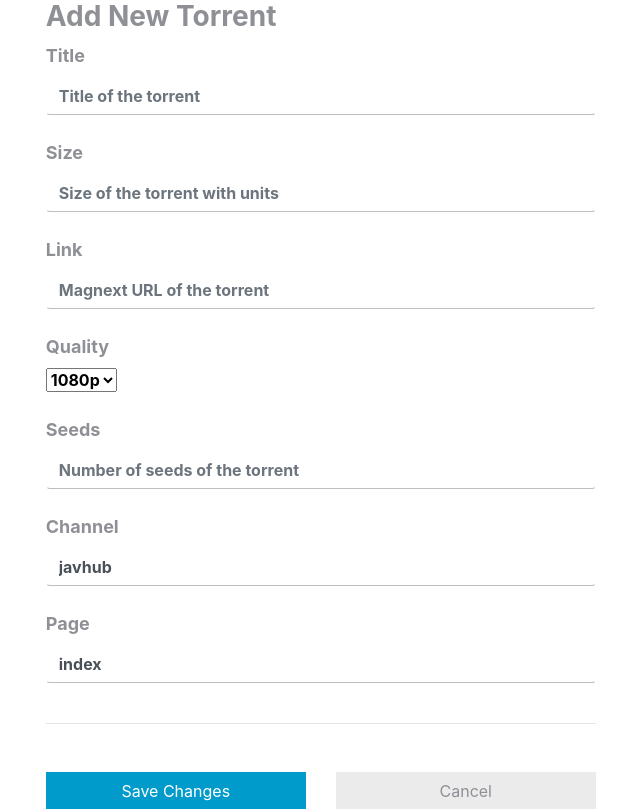
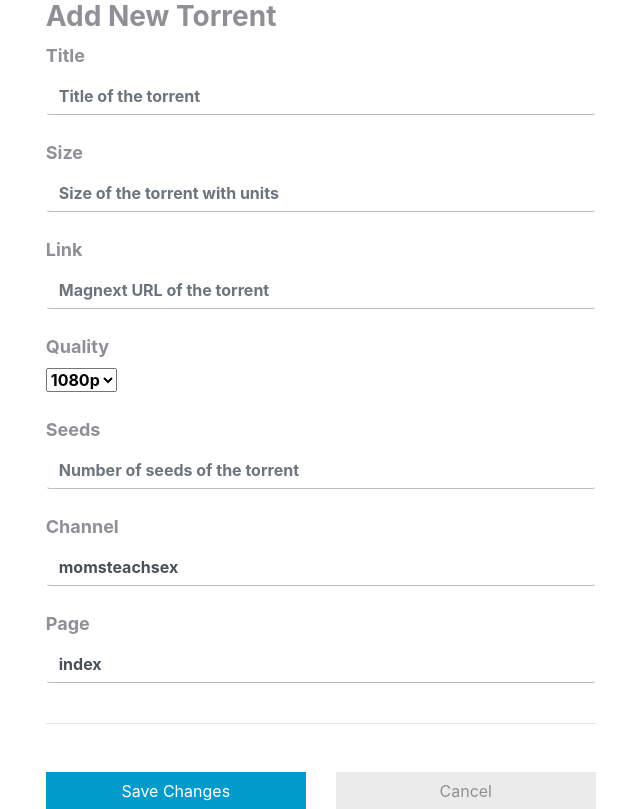
Before and after one commit to hirusha-adi/GifGang-Data, a Flask app: page / in a window 1280 px wide. Shown: the part 134-943 px from the top of the page, without its empty margins (308-948 px from the left). Run offline with Flask 2, Linux system fonts and the light colour scheme; some libraries are stand-ins or nearby versions.

Commit message:
Update settings.html

```diff
--- a/templates/settings.html
+++ b/templates/settings.html
@@ -55,8 +55,8 @@
                         <br>
 
                         <label for=TorrentChannel>Channel</label>
-                        <input type="text" class="form-control" id="TorrentChannel" name="TorrentChannel" value="javhub"
-                            placeholder="creator/channel of the torrent">
+                        <input type="text" class="form-control" id="TorrentChannel" name="TorrentChannel"
+                            value="momsteachsex" placeholder="creator/channel of the torrent">
                         <br>
 
                         <label for=TorrentPage>Page</label>
```
